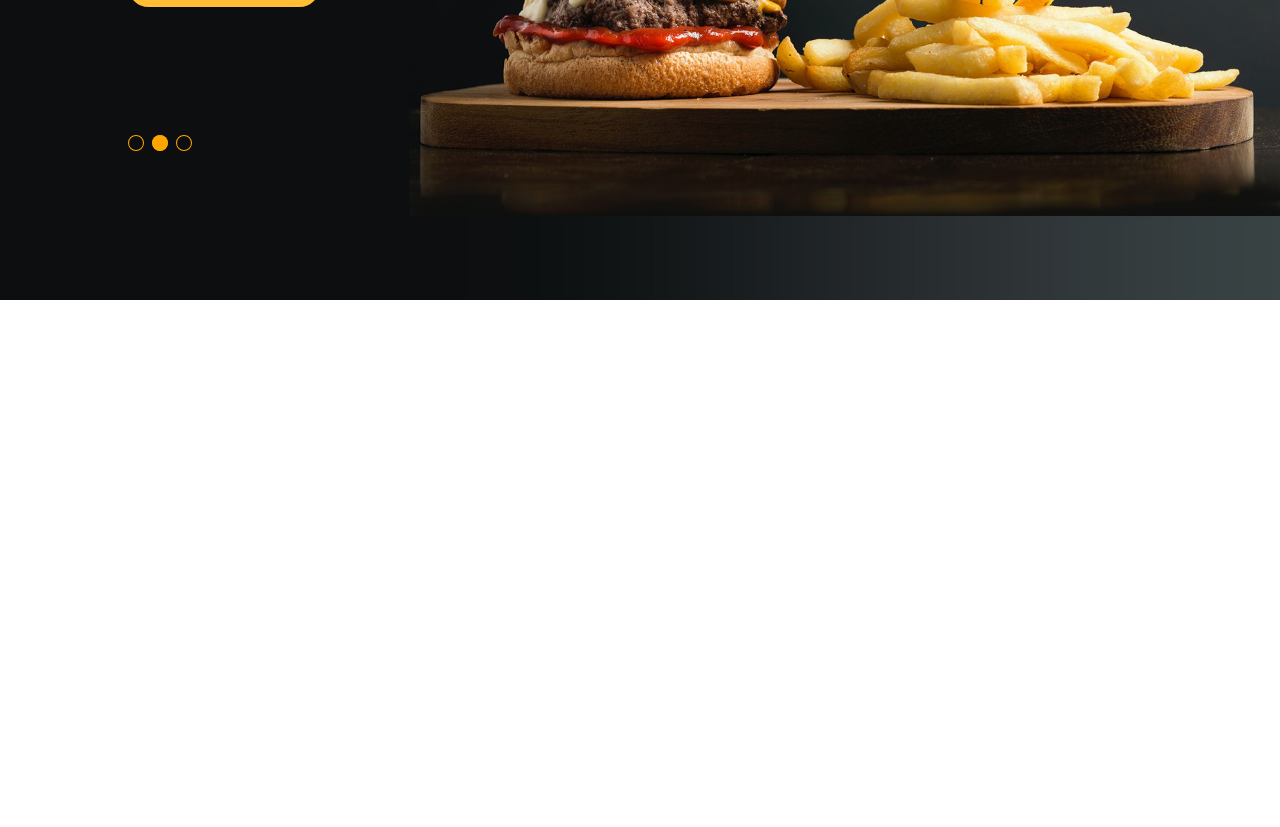
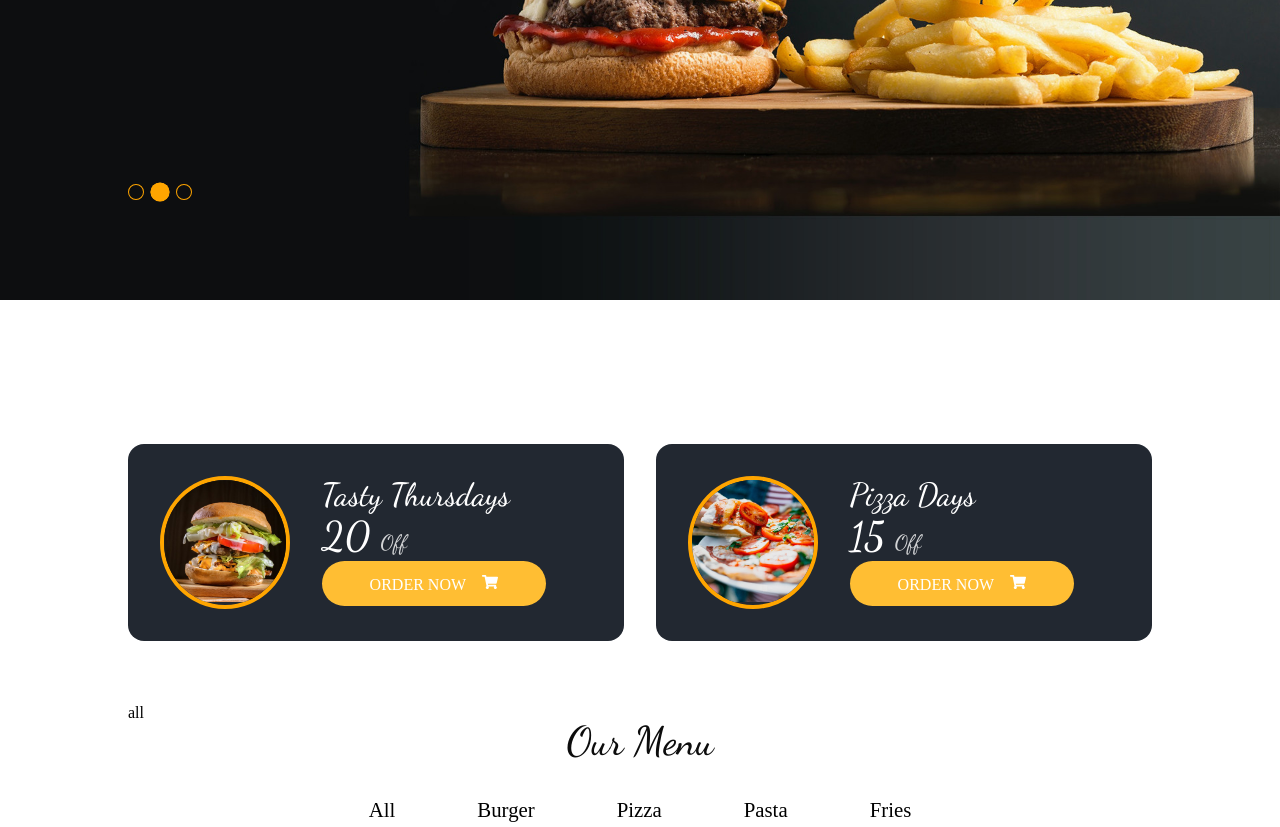
Before and after one commit to SIBChoi/food-resturant, a React (Create React App) app: page / in a window 1280 px wide. Shown: the part 420-1247 px from the top of the page. Before the commit the page ends 800 px from the top, so only its background shows below. Built offline with nearby package versions, Linux system fonts and the light colour scheme.

Commit message:
[ADD] offersection

```diff
--- a/src/App.tsx
+++ b/src/App.tsx
@@ -6,7 +6,7 @@ import './index.css';
 
 function App() {
   return (
-    <div className="bg-img">
+    <div>
       <Router>
         <Header />
         <Home />
--- /dev/null
+++ b/src/components/FoodSection/FoodSection.module.css
@@ -0,0 +1,32 @@
+.foodSection {
+  width: 80%;
+  margin: 0 auto;
+}
+
+.header {
+  text-align: center;
+  font-family: 'Dancing Script', cursive;
+  color: rgb(12, 12, 12);
+  font-size: 2.5rem;
+  margin-bottom: 2rem;
+}
+
+.menulist {
+  display: flex;
+  align-items: center;
+  justify-content: center;
+  gap: 2rem;
+  font-size: 1.3rem;
+  font-weight: 500;
+}
+
+.menuItem {
+  padding: 7px 25px;
+  cursor: pointer;
+  border-radius: 25px;
+}
+
+.active {
+  color: #fff;
+  background: #222831;
+}
--- /dev/null
+++ b/src/components/FoodSection/FoodSection.tsx
@@ -0,0 +1,42 @@
+import React, { useState } from 'react';
+import styles from './FoodSection.module.css';
+
+const FoodSection = () => {
+  const [value, setValue] = useState('all');
+  let menuStyle = `${styles.menuItem} ${styles.active}`;
+
+  const handleFilter = (e: React.MouseEvent<HTMLElement>) => {
+    const val = e.currentTarget.getAttribute('value') as string;
+
+    setValue(val);
+  };
+
+  return (
+    <section className={styles.foodSection}>
+      {value}
+      <div className={styles.header}>
+        <h3>Our Menu</h3>
+      </div>
+      <ul className={styles.menulist}>
+        <li onClick={handleFilter} value="all" className={styles.menuItem}>
+          All
+        </li>
+        <li onClick={handleFilter} value="burger" className={styles.menuItem}>
+          Burger
+        </li>
+        <li onClick={handleFilter} value="pizza" className={styles.menuItem}>
+          Pizza
+        </li>
+        <li onClick={handleFilter} value="pasta" className={styles.menuItem}>
+          Pasta
+        </li>
+        <li onClick={handleFilter} value="fries" className={styles.menuItem}>
+          Fries
+        </li>
+      </ul>
+      <div className={styles.menuCardContainer}></div>
+    </section>
+  );
+};
+
+export default FoodSection;
--- a/src/components/Header/Header.module.css
+++ b/src/components/Header/Header.module.css
@@ -3,7 +3,8 @@
   height: 80px;
   position: sticky;
   margin: 0 auto;
-  top: 0;
+  top: -20%;
+  z-index: 1;
 }
 
 .nav {
--- a/src/components/Header/Header.tsx
+++ b/src/components/Header/Header.tsx
@@ -6,6 +6,7 @@ import Button from '../Button/Button';
 
 const Header = () => {
   return (
+    <div className="bg-img">
       <header className={styles.header}>
         <nav className={styles.nav}>
           <Link className={styles.logo} to="/">
@@ -41,6 +42,7 @@ const Header = () => {
           </div>
         </nav>
       </header>
+    </div>
   );
 };
 
--- /dev/null
+++ b/src/components/OfferSection/OfferSection.module.css
@@ -0,0 +1,7 @@
+.offerSection {
+  width: 80%;
+  height: 30%;
+  margin: 4rem auto;
+  display: flex;
+  gap: 2rem;
+}
--- /dev/null
+++ b/src/components/OfferSection/OfferSection.tsx
@@ -0,0 +1,16 @@
+import React from 'react';
+import styles from './OfferSection.module.css';
+import of1 from '../../images/o1.jpg';
+import of2 from '../../images/o2.jpg';
+import OfferSectionItem from './OfferSectionItem/OfferSectionItem';
+
+const OfferSection = () => {
+  return (
+    <section className={styles.offerSection}>
+      <OfferSectionItem img={of1} day="Tasty Thursdays" discount="20" />
+      <OfferSectionItem img={of2} day="Pizza Days" discount="15" />
+    </section>
+  );
+};
+
+export default OfferSection;
--- /dev/null
+++ b/src/components/OfferSection/OfferSectionItem/OfferSectionItem.module.css
@@ -0,0 +1,48 @@
+.card {
+  flex: 1;
+  background-color: #222831;
+  color: #ffffff;
+  display: flex;
+  padding: 2rem 2rem;
+  border-radius: 1rem;
+}
+
+.cardimgDiv {
+  width: 30%;
+  border: 4px solid orange;
+  border-radius: 50%;
+  overflow: hidden;
+}
+
+.cardimg {
+  width: 100%;
+}
+
+.details {
+  margin-left: 2rem;
+  display: flex;
+  flex-direction: column;
+  justify-content: space-around;
+}
+
+.offerday {
+  font-size: 2rem;
+  font-weight: 500;
+  font-family: 'Dancing Script', cursive;
+}
+
+.offerDiscount {
+  font-size: 2.5rem;
+  font-weight: 500;
+  font-family: 'Dancing Script', cursive;
+}
+
+.offerDiscount small {
+  font-size: 1.3rem;
+  font-weight: 300;
+  opacity: 0.8;
+}
+
+.icon {
+  margin-left: 1rem;
+}
--- /dev/null
+++ b/src/components/OfferSection/OfferSectionItem/OfferSectionItem.tsx
@@ -0,0 +1,32 @@
+import React from 'react';
+import styles from './OfferSectionItem.module.css';
+import { FaShoppingCart } from 'react-icons/fa';
+import Button from '../../Button/Button';
+
+interface Props {
+  img: string;
+  day: string;
+  discount: string;
+}
+
+const OfferSectionItem: React.FC<Props> = ({ img, day, discount }) => {
+  return (
+    <div className={styles.card}>
+      <div className={styles.cardimgDiv}>
+        <img className={styles.cardimg} src={img} alt="bugger" />
+      </div>
+      <div className={styles.details}>
+        <p className={styles.offerday}>{day}</p>
+        <p className={styles.offerDiscount}>
+          {discount} <small>Off</small>
+        </p>
+        <Button>
+          Order Now
+          <FaShoppingCart className={styles.icon} />
+        </Button>
+      </div>
+    </div>
+  );
+};
+
+export default OfferSectionItem;
--- a/src/components/Slide/Slide.module.css
+++ b/src/components/Slide/Slide.module.css
@@ -2,9 +2,11 @@
   position: relative;
   width: 300%;
   display: flex;
-  margin: 8rem 10%;
+  margin: 16rem 10% 8rem 10%;
   left: 0;
   transition: left 1s;
+  height: 40vh;
+  overflow: hidden;
 }
 
 .icons {
@@ -19,6 +21,7 @@
 }
 
 .active {
+  transform: scale(1.2);
   width: 16px;
   height: 16px;
   background: orange;
--- a/src/components/pages/Home.tsx
+++ b/src/components/pages/Home.tsx
@@ -1,16 +1,22 @@
 import React from 'react';
+import FoodSection from '../FoodSection/FoodSection';
 import HeroSection from '../HeroSection/HeroSection';
+import OfferSection from '../OfferSection/OfferSection';
 import Slide from '../Slide/Slide';
 
 const Home = () => {
   return (
-    <div className="overflow-hid">
+    <>
+      <div className="position">
         <Slide>
           <HeroSection />
           <HeroSection />
           <HeroSection />
         </Slide>
       </div>
+      <OfferSection />
+      <FoodSection />
+    </>
   );
 };
 
--- a/src/index.css
+++ b/src/index.css
@@ -130,13 +130,17 @@ table {
 }
 
 .bg-img {
-  width: 100vw;
+  width: 100%;
   height: 100vh;
   background: url('./images/hero-bg.jpg');
   background-size: 100%;
   background-repeat: no-repeat;
+  /* position: absolute;
+  top: 0; */
 }
 
-.overflow-hid {
+.position {
+  position: absolute;
+  top: -100px;
   overflow: hidden;
 }
```
Lines whose indentation alone changed are shown as unchanged.
